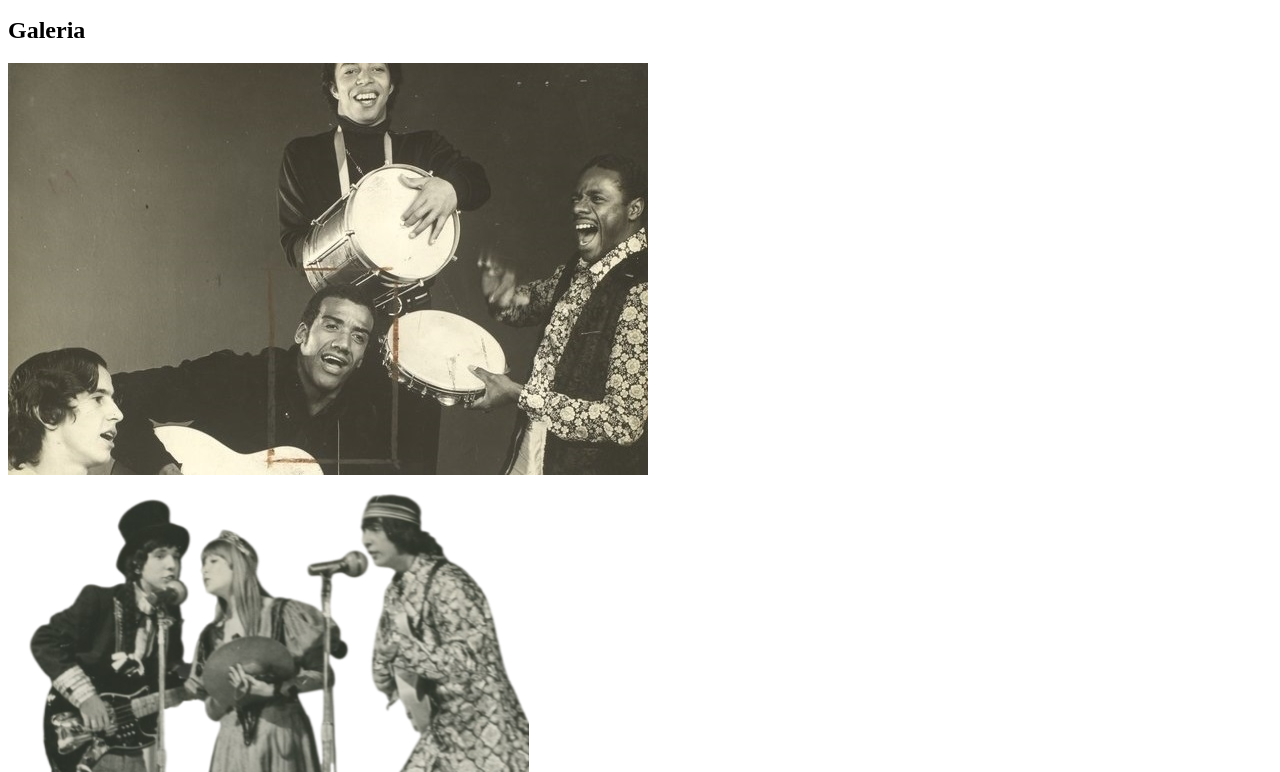
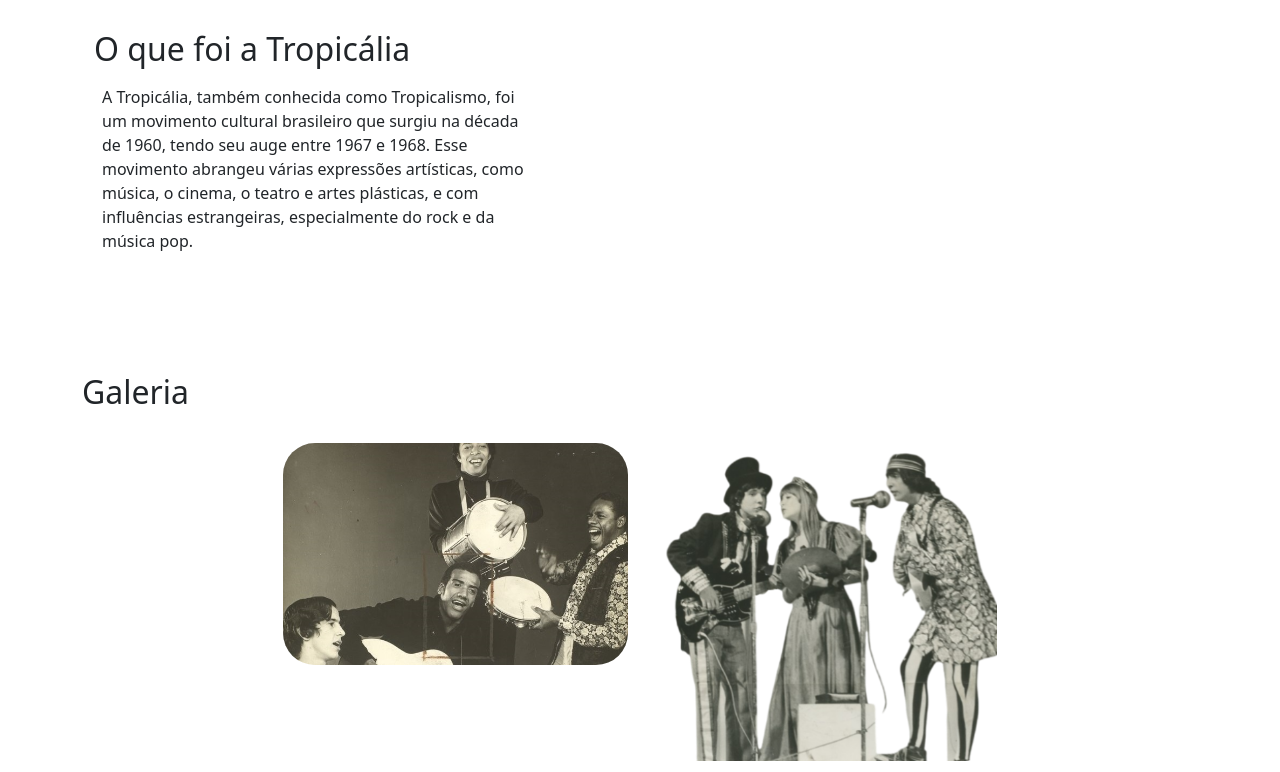
Before and after one commit to silva0503/primeiro-projeto, a plain HTML site: page index.html in a window 1280 px wide. Shown: the part 686-1458 px from the top of the page. Drawn offline with nearby package versions, Linux system fonts and the light colour scheme; a script that the page names is missing.

Commit message:
indexindex

```diff
--- a/index.html
+++ b/index.html
@@ -6,8 +6,8 @@
     <meta name="viewport" content="width=device-width, initial-scale=1">
     <link rel="preconnect" href="https://fonts.googleapis.com"&gt;
     <title>Tropicália</title>
-    <link href="https://cdnjs.cloudflare.com/ajax/libs/bootstrap/5.3.3/css/bootstrap.min.css&quot; rel="stylesheet">
-    <link rel="stylesheet" href="https://cdnjs.cloudflare.com/ajax/libs/bootstrap-icons/1.11.3/font/bootstrap-icons.min.css"&gt;
+    <link href="https://cdnjs.cloudflare.com/ajax/libs/bootstrap/5.3.3/css/bootstrap.min.css" rel="stylesheet">
+    <link rel="stylesheet" href="https://cdnjs.cloudflare.com/ajax/libs/bootstrap-icons/1.11.3/font/bootstrap-icons.min.css">
     <link rel="stylesheet" href="style.css">
 </head>
 
```
